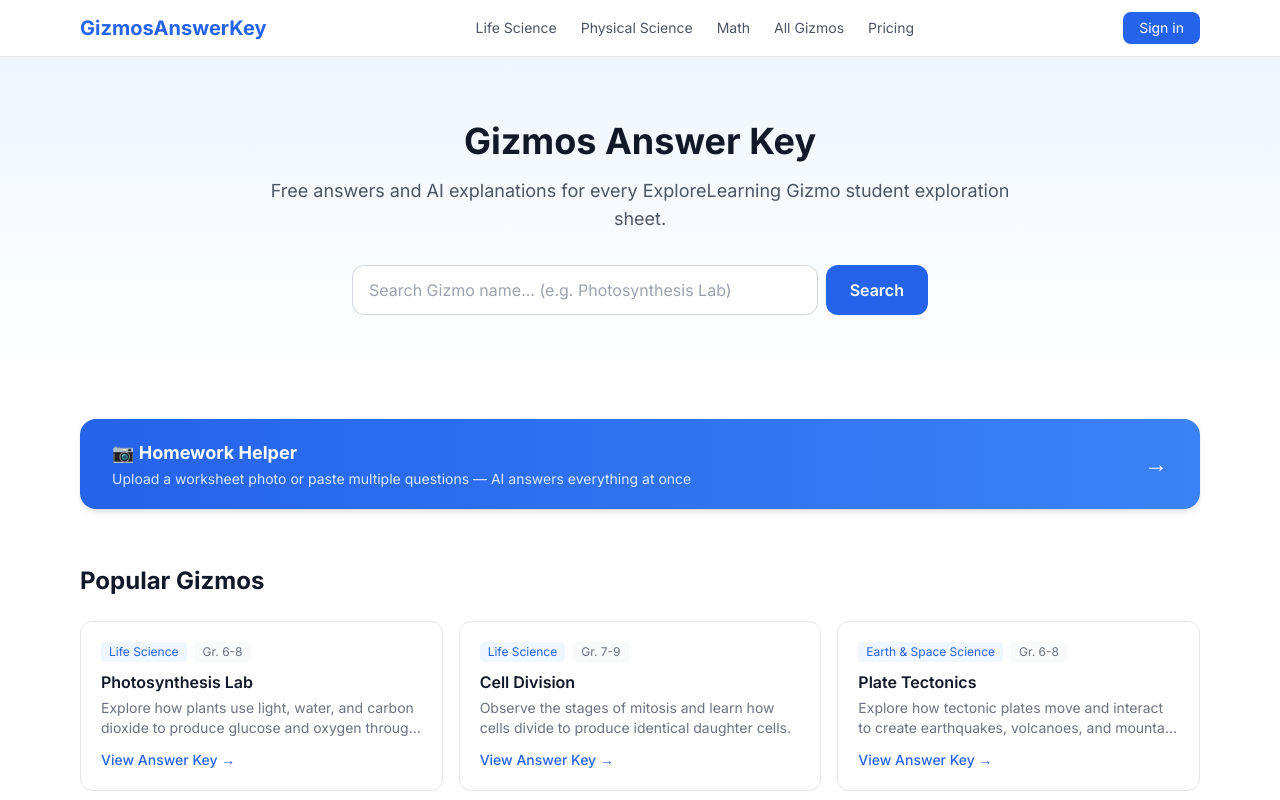
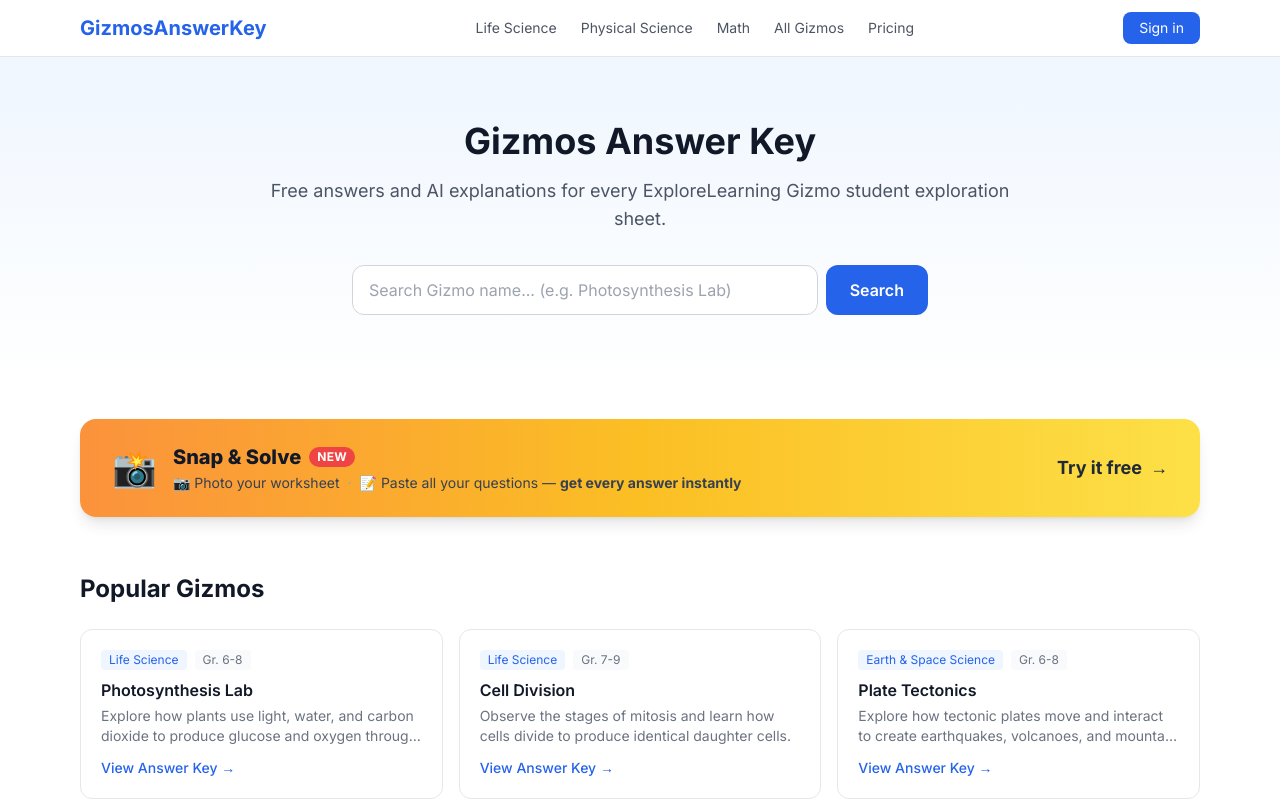
Before and after one commit to ti-kiu/gizmos-answer-key, a Next.js app: page / in a window 1280 px wide. Shown: the top 800 px of the page. Built offline with nearby package versions, Linux system fonts and the light colour scheme.

Commit message:
design: make Homework Helper banner more eye-catching with amber gradient + NEW badge

```diff
--- a/src/app/page.tsx
+++ b/src/app/page.tsx
@@ -51,15 +51,28 @@
       <section className="max-w-6xl mx-auto px-4 pt-10 pb-2">
         <a
           href="/homework"
-          className="flex items-center justify-between bg-gradient-to-r from-blue-600 to-blue-500 text-white rounded-2xl px-8 py-5 hover:from-blue-700 hover:to-blue-600 transition-all shadow-md"
+          className="group relative flex items-center justify-between bg-gradient-to-r from-orange-400 via-amber-400 to-yellow-300 rounded-2xl px-8 py-6 hover:scale-[1.01] transition-all shadow-lg overflow-hidden"
         >
-          <div>
-            <p className="font-bold text-lg">📷 Homework Helper</p>
-            <p className="text-blue-100 text-sm mt-0.5">
-              Upload a worksheet photo or paste multiple questions — AI answers everything at once
-            </p>
+          {/* Background glow */}
+          <div className="absolute inset-0 bg-white opacity-0 group-hover:opacity-5 transition-opacity" />
+
+          <div className="flex items-center gap-4">
+            <span className="text-4xl">📸</span>
+            <div>
+              <div className="flex items-center gap-2 mb-0.5">
+                <p className="font-extrabold text-gray-900 text-xl">Snap & Solve</p>
+                <span className="bg-red-500 text-white text-xs font-bold px-2 py-0.5 rounded-full uppercase tracking-wide">New</span>
+              </div>
+              <p className="text-gray-700 text-sm">
+                📷 Photo your worksheet <span className="mx-1 text-gray-400">·</span> 📝 Paste all your questions — <strong>get every answer instantly</strong>
+              </p>
+            </div>
           </div>
-          <span className="text-2xl ml-4">→</span>
+
+          <div className="flex items-center gap-1 text-gray-800 font-bold text-lg shrink-0 ml-4">
+            Try it free
+            <span className="group-hover:translate-x-1 transition-transform inline-block ml-1">→</span>
+          </div>
         </a>
       </section>
 
```
